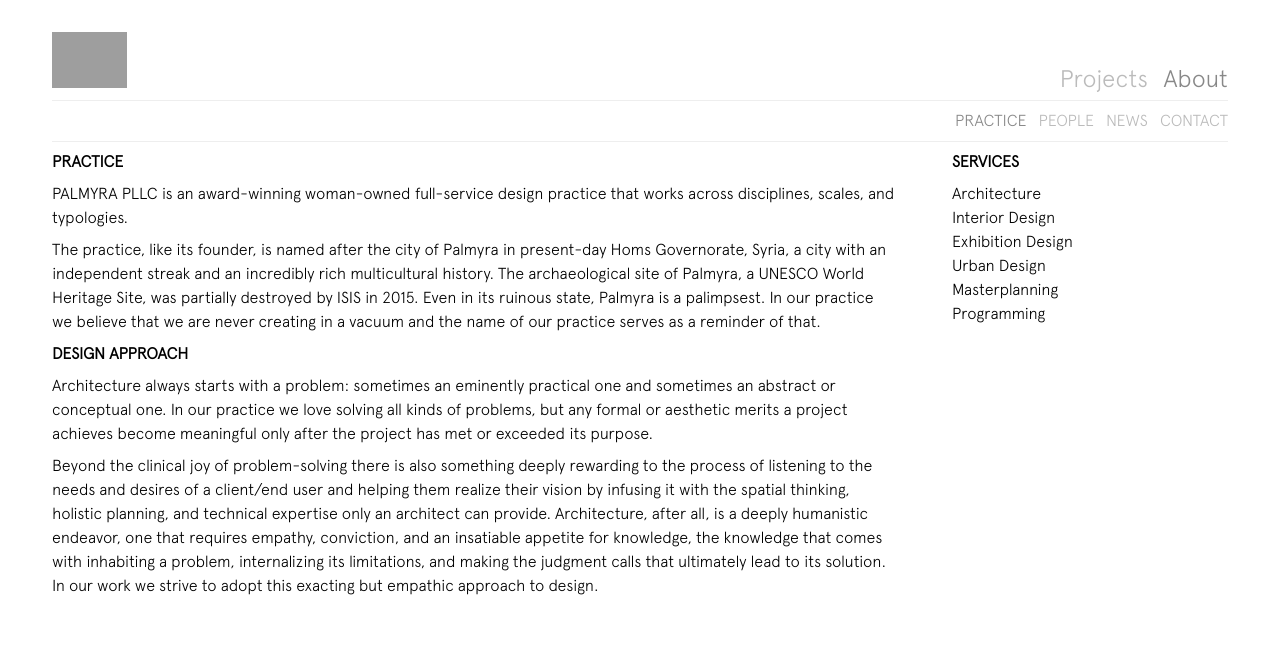
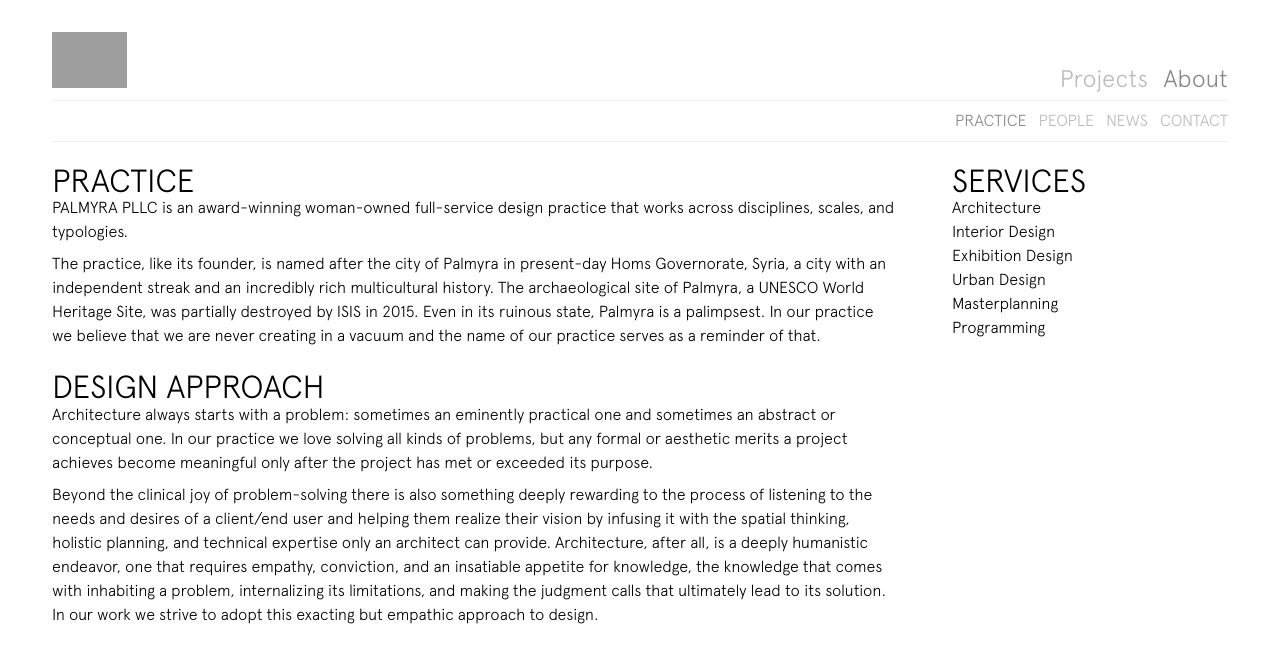
Before and after one commit to palmyra-arch/palmyra-arch.github.io, a Jekyll site: the page built from practice.html, in a window 1280 px wide. Shown: the top 663 px of the page. Built offline with Jekyll 4.4.1, drawn with Linux system fonts in a browser that asks for light colours; grey boxes are pictures that could not be loaded.

Commit message:
practice heading style

```diff
--- a/practice.html
+++ b/practice.html
@@ -6,8 +6,7 @@
 
             <div class="row">
                 <div class="col col-1-1 col-sm-1-1 col-md-2-3 col-lg-3-4">
-                    <div class="paragraph practice-left" >
-                         <b>PRACTICE</b>
+                    <div class="practice-heading" >PRACTICE
                     </div>
                     <div class="paragraph practice-left">
                          PALMYRA PLLC is an award-winning woman-owned full-service design practice that works across disciplines, scales, and typologies.
@@ -21,8 +20,8 @@
                          PHILOSOPHY
                     </div>
 -->
-                    <div class="paragraph">
-                         <b>DESIGN APPROACH</b>
+                    <div class="practice-heading">
+                         DESIGN APPROACH
                     </div>
                      <div class="paragraph practice-left">
                          Architecture always starts with a problem: sometimes an eminently practical one and sometimes an abstract or conceptual one. In our practice we love solving all kinds of problems, but any formal or aesthetic merits a project achieves become meaningful only after the project has met or exceeded its purpose.
@@ -36,8 +35,8 @@
                      </div>
                </div>
                <div class="col col-1-1 col-sm-1-1 col-md-1-3 col-lg-1-4">
-                     <div class="paragraph">
-                         <b>SERVICES</b>
+                     <div class="practice-heading">
+                         SERVICES
                     </div>
                     <div class="paragraph">
                          Architecture <br>
```
